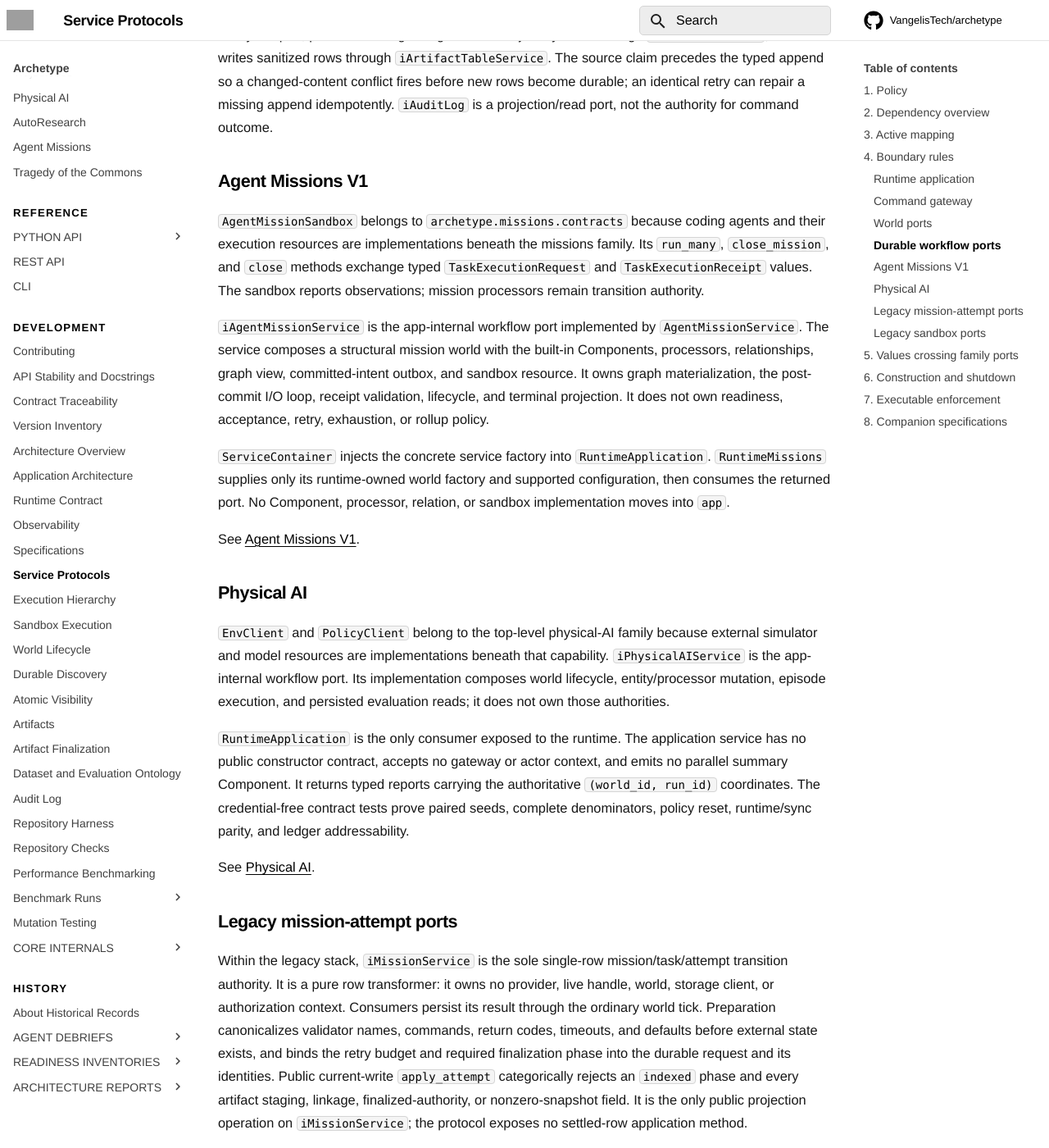
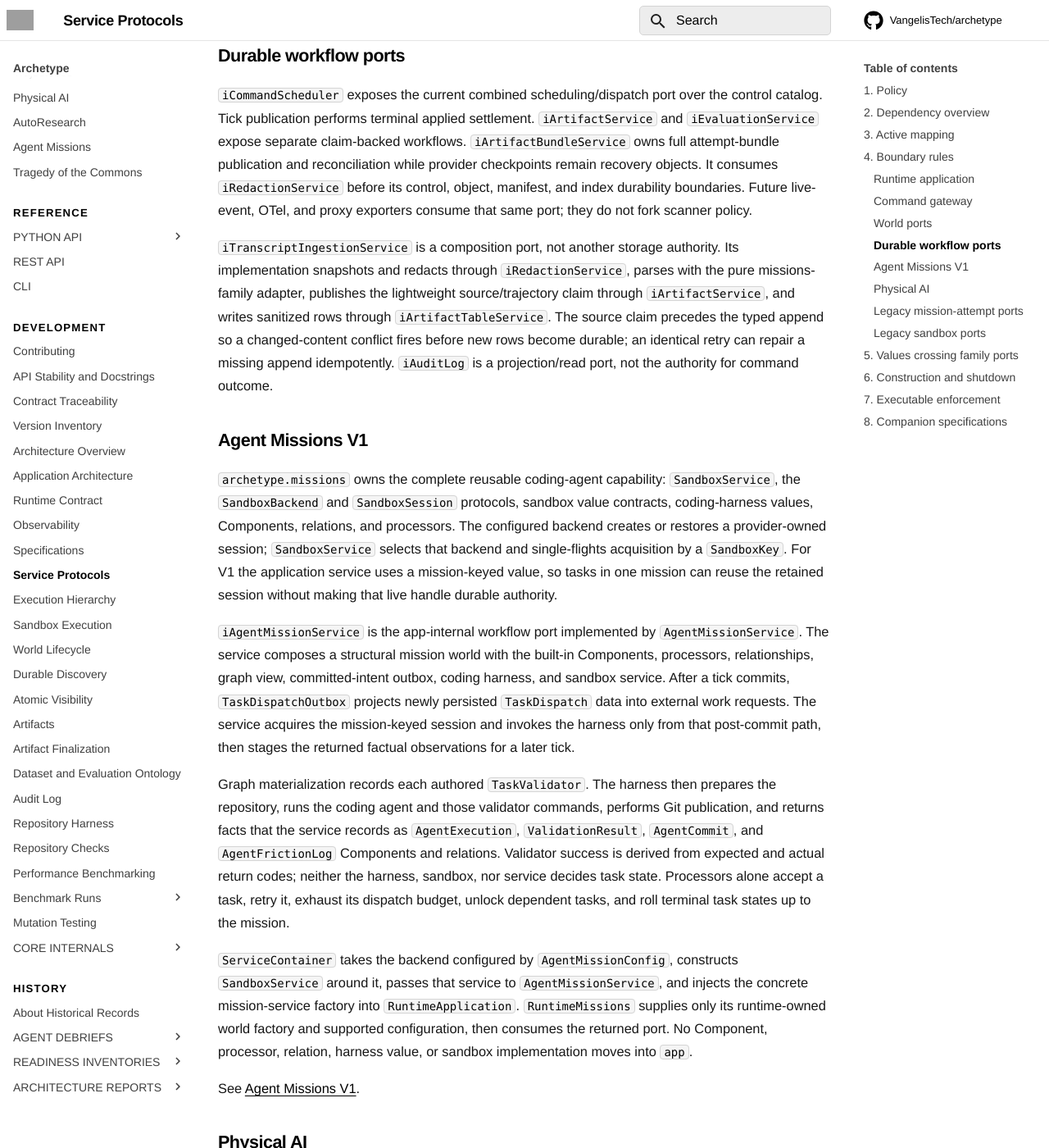
Before and after one commit to VangelisTech/archetype, an MkDocs documentation site: the page built from docs/guide/service-protocols.md, in a window 1280 px wide and 1400 px high, scrolled down 5449 px. Shown: the whole window at 82% size. Built offline with MkDocs 1.6.1 and Material for MkDocs 9.7.7, drawn with Linux system fonts in a browser that asks for light colours; comment, search, counter and statistics services are not loaded; some of the changed text lies outside the part shown; grey boxes are pictures that could not be loaded.

Commit message:
service-protocol-contract: Update only docs/guide/service-protocols.md so its active Agent Missions

```diff
--- a/docs/guide/service-protocols.md
+++ b/docs/guide/service-protocols.md
@@ -9,11 +9,12 @@
 public/internal classification, wiring, and enforcement. This document owns the
 purpose and active mapping of each family port.
 
-Agent Missions V1 uses the family-owned `AgentMissionSandbox` resource protocol
-behind the app-owned `iAgentMissionService` workflow. Physical evaluation uses
-the same ownership pattern: family-owned environment/policy protocols beneath
-the app-owned `iPhysicalAIService`. The older `iMission*` and `iSandbox*` ports
-are a separate compatibility subsystem.
+Agent Missions V1 uses the family-owned `SandboxService`, `SandboxBackend`, and
+`SandboxSession` resource stack beneath the app-owned `iAgentMissionService`
+workflow. Physical evaluation uses the same ownership pattern: family-owned
+environment/policy protocols beneath the app-owned `iPhysicalAIService`. The
+older `iMission*` and `iSandbox*` ports are a separate, explicitly legacy
+compatibility subsystem.
 
 ## 1. Policy
 
@@ -75,7 +76,9 @@ iPhysicalAIService
 iAuditLog          -> iStorageService
 
 RuntimeMissions -> iRuntimeApplication -> iAgentMissionService
-iAgentMissionService -> AgentMissionSandbox
+iAgentMissionService
+  -> missions.SandboxService -> missions.SandboxBackend
+  -> missions.CodingAgentHarness -> missions.SandboxSession
 
 # Legacy mission-attempt compatibility stack
 iMissionService    -> typed mission rows (no service dependency)
@@ -113,9 +116,11 @@ selected mission workflow through the actor-free application facade.
 | `iCommandScheduler` | `CommandScheduler` | application | Durable admission, leasing, dispatch, retry, settlement and outbox inspection |
 | `iAuditLog` | `AuditLog` | application, gateway, query | Append-only access rows and command-outbox projection |
 | `iResearchService` | `AutoResearchService` | application | Multi-run autoresearch workflow and research ledger |
-| `iAgentMissionService` | `AgentMissionService` | application, `RuntimeMissions` | Materialize task graphs, own the batteries-included world bundle, coordinate committed I/O, validate receipts, and project terminal results |
+| `iAgentMissionService` | `AgentMissionService` | application, `RuntimeMissions` | Materialize task graphs, own the batteries-included world bundle, drain committed dispatches into external work, stage factual observations, and project terminal results |
 | `iPhysicalAIService` | `PhysicalAIService` | application | Create batched evaluation worlds, install physical processors, run episodes, and derive typed reports from persisted state |
-| Family resource port `AgentMissionSandbox` | `ModalAgentMissionSandbox` | `AgentMissionService` | V1 isolated execution and typed receipts; no task-transition authority |
+| Family resource service `missions.SandboxService` | `missions.SandboxService` | `AgentMissionService` | Select a configured backend and acquire, reuse, close, and shut down mission-keyed sessions; no task-transition authority |
+| Family resource port `missions.SandboxBackend` | configured provider adapter, including `ModalSandboxBackend` | `missions.SandboxService` | Create or restore provider-owned isolated sessions |
+| Family resource port `missions.SandboxSession` | provider session adapter, including `ModalSandboxSession` | `CodingAgentHarness`, `missions.SandboxService` | Expose process, status, checkpoint, and close operations for one live sandbox |
 | Legacy `iMissionService` | `MissionService` | legacy attempt orchestration | Single-row validator normalization, transition graph, retry/exhaustion, and outcome application |
 | Legacy `iMissionAttemptClaimService` | `MissionAttemptClaimService` | legacy attempt orchestration and recovery workers | Pre-durability redaction, durable claims, fencing, recovery decisions, acknowledgement, settlement, and terminal-winner reread |
 | Legacy `iMissionArtifactFinalizer` | application-owned `MissionArtifactFinalizer` | legacy attempt execution and recovery workers | Prepared artifact publication and reconciliation feedback |
@@ -168,23 +173,40 @@ durable; an identical retry can repair a missing append idempotently.
 
 ### Agent Missions V1
 
-`AgentMissionSandbox` belongs to `archetype.missions.contracts` because coding
-agents and their execution resources are implementations beneath the missions
-family. Its `run_many`, `close_mission`, and `close` methods exchange typed
-`TaskExecutionRequest` and `TaskExecutionReceipt` values. The sandbox reports
-observations; mission processors remain transition authority.
+`archetype.missions` owns the complete reusable coding-agent capability:
+`SandboxService`, the `SandboxBackend` and `SandboxSession` protocols, sandbox
+value contracts, coding-harness values, Components, relations, and processors.
+The configured backend creates or restores a provider-owned session;
+`SandboxService` selects that backend and single-flights acquisition by a
+`SandboxKey`. For V1 the application service uses a mission-keyed value, so
+tasks in one mission can reuse the retained session without making that live
+handle durable authority.
 
 `iAgentMissionService` is the app-internal workflow port implemented by
 `AgentMissionService`. The service composes a structural mission world with the
 built-in Components, processors, relationships, graph view, committed-intent
-outbox, and sandbox resource. It owns graph materialization, the post-commit I/O
-loop, receipt validation, lifecycle, and terminal projection. It does not own
-readiness, acceptance, retry, exhaustion, or rollup policy.
+outbox, coding harness, and sandbox service. After a tick commits,
+`TaskDispatchOutbox` projects newly persisted `TaskDispatch` data into external
+work requests. The service acquires the mission-keyed session and invokes the
+harness only from that post-commit path, then stages the returned factual
+observations for a later tick.
 
-`ServiceContainer` injects the concrete service factory into
-`RuntimeApplication`. `RuntimeMissions` supplies only its runtime-owned world
-factory and supported configuration, then consumes the returned port. No
-Component, processor, relation, or sandbox implementation moves into `app`.
+Graph materialization records each authored `TaskValidator`. The harness then
+prepares the repository, runs the coding agent and those validator commands,
+performs Git publication, and returns facts that the service records as
+`AgentExecution`, `ValidationResult`, `AgentCommit`, and `AgentFrictionLog`
+Components and relations. Validator success is derived from expected and
+actual return codes; neither the harness, sandbox, nor service decides task
+state. Processors alone accept a task, retry it, exhaust its dispatch budget,
+unlock dependent tasks, and roll terminal task states up to the mission.
+
+`ServiceContainer` takes the backend configured by `AgentMissionConfig`,
+constructs `SandboxService` around it, passes that service to
+`AgentMissionService`, and injects the concrete mission-service factory into
+`RuntimeApplication`.
+`RuntimeMissions` supplies only its runtime-owned world factory and supported
+configuration, then consumes the returned port. No Component, processor,
+relation, harness value, or sandbox implementation moves into `app`.
 
 See [Agent Missions V1](agent-missions.md).
 
@@ -307,7 +329,7 @@ authorization, or recovery contracts.
 
 ### Legacy sandbox ports
 
-These ports are not used by the Modal Agent Missions V1 resource.
+These legacy ports are not used by Agent Missions V1.
 `iSandboxService` owns external resource lifetime and provider selection; it
 never decides whether a task advances. `ServiceContainer` constructs an empty
 provider registry unless a trusted host supplies adapters. The common attempt
@@ -360,7 +382,7 @@ remain with their app owners unless a focused specification classifies an
 individual value as a reusable family contract.
 
 The V1 mission split is the implemented example: Components, processors,
-relations, authoring/receipt values, and sandbox resources live under
+relations, authoring and coding-harness values, and sandbox resources live under
 `archetype.missions`; graph materialization and cross-boundary workflow
 composition live under `archetype.app.missions`. The retained claim, lease,
 fence, finalization, and app-sandbox types are legacy internal machinery, not a
```
